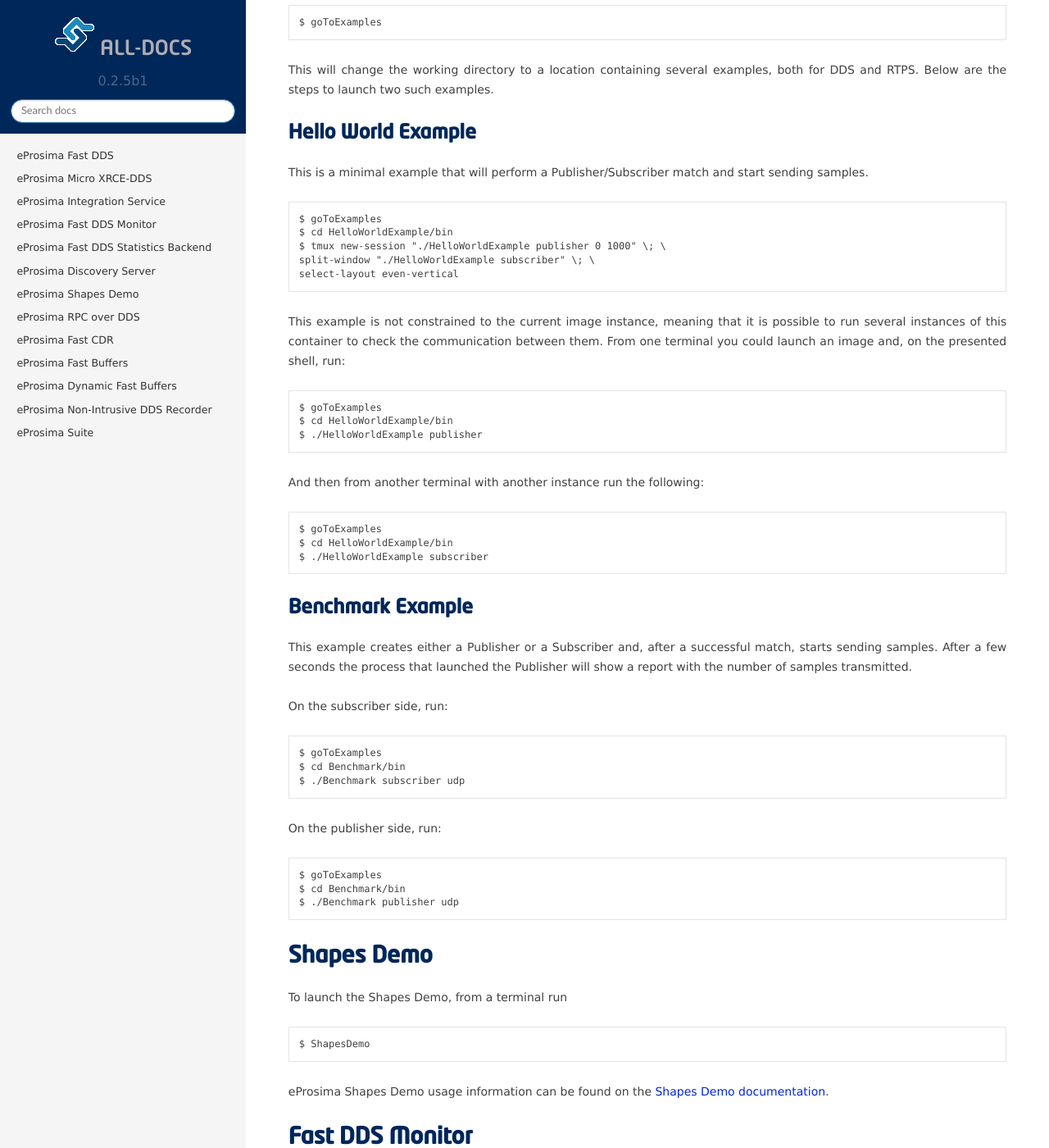
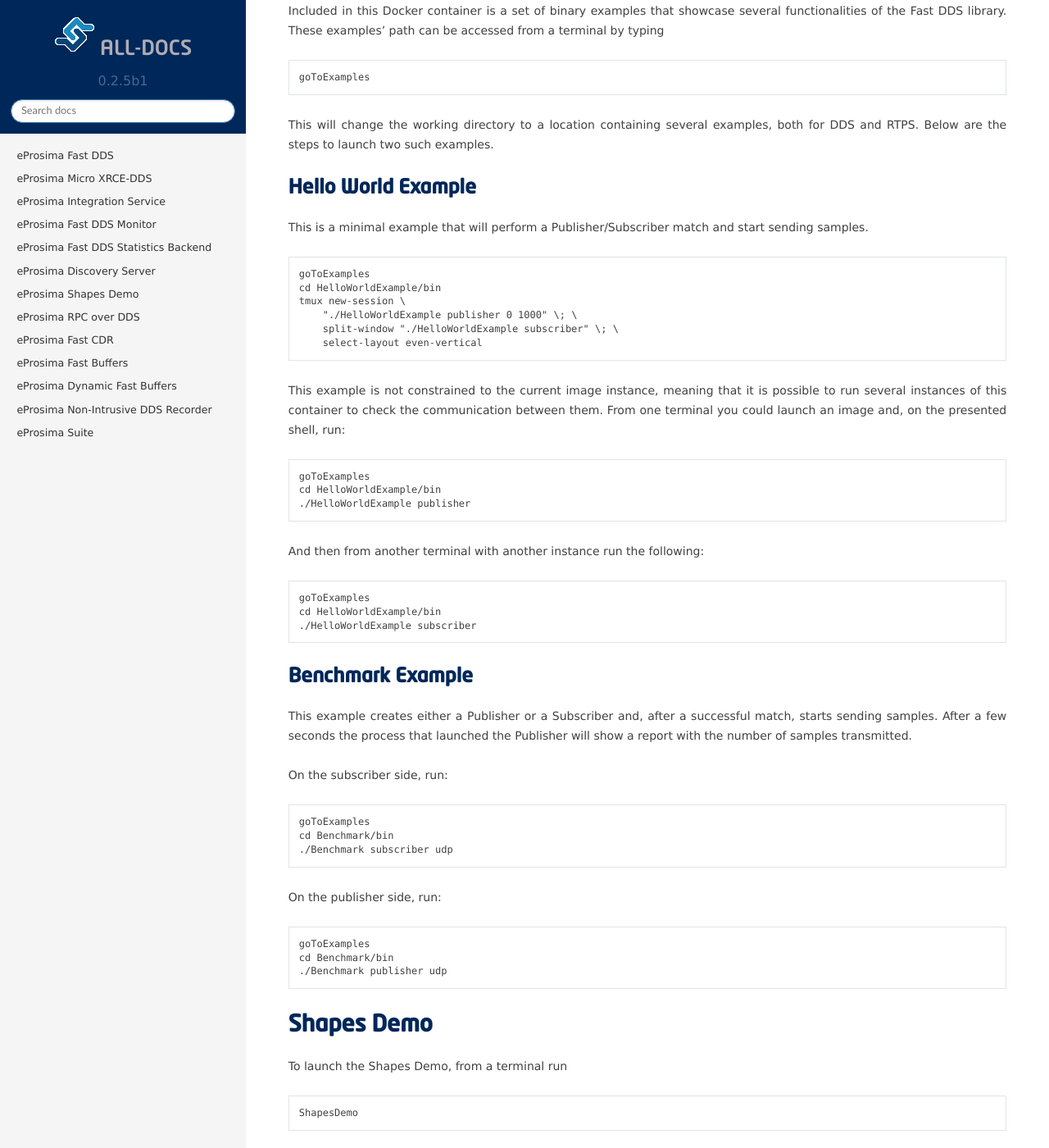
Before and after one commit to eProsima/all-docs, a Sphinx documentation site: the page built from source/eprosima-suite/eprosima_suite.rst, in a window 1280 px wide and 1400 px high, scrolled down 742 px. Shown: the whole window at 82% size. Built offline with Sphinx 7.4.7 and the Read the Docs theme 2.0.0, drawn with Linux system fonts in a browser that asks for light colours; the version number is read from the project's files by our own code; some of the changed text lies outside the part shown.

```diff
--- a/source/eprosima-suite/eprosima_suite.rst
+++ b/source/eprosima-suite/eprosima_suite.rst
@@ -8,21 +8,25 @@ From a terminal run
 
 .. code-block:: bash
 
-    $ sudo apt install docker.io
+    sudo apt install docker.io
 
 To load this image into your Docker repository, from a terminal run
 
 .. code-block:: bash
 
- $ docker load -i ubuntu-eprosima-suite:<FastDDS-Version>.tar
+    docker load -i ubuntu-eprosima-suite:<FastDDS-Version>.tar
 
 *eProsima Suite* Docker container can be run as follows:
 
 .. code-block:: bash
 
- $ xhost local:root
- $ docker run -it --privileged -e DISPLAY=$DISPLAY -v /tmp/.X11-unix:/tmp/.X11-unix \
- ubuntu-eprosima-suite:<FastDDS-Version>
+    xhost local:root
+    docker run \
+        -it \
+        --privileged \
+        -e DISPLAY=$DISPLAY \
+        -v /tmp/.X11-unix:/tmp/.X11-unix \
+        ubuntu-eprosima-suite:<FastDDS-Version>
 
 Each feature can be run from the resulting Bash Shell.
 
@@ -37,7 +41,7 @@ These examples' path can be accessed from a terminal by typing
 
 .. code-block:: bash
 
- $ goToExamples
+    goToExamples
 
 This will change the working directory to a location containing several examples, both for DDS and RTPS.
 Below are the steps to launch two such examples.
@@ -49,11 +53,12 @@ This is a minimal example that will perform a Publisher/Subscriber match and sta
 
 .. code-block:: bash
 
- $ goToExamples
- $ cd HelloWorldExample/bin
- $ tmux new-session "./HelloWorldExample publisher 0 1000" \; \
- split-window "./HelloWorldExample subscriber" \; \
- select-layout even-vertical
+    goToExamples
+    cd HelloWorldExample/bin
+    tmux new-session \
+        "./HelloWorldExample publisher 0 1000" \; \
+        split-window "./HelloWorldExample subscriber" \; \
+        select-layout even-vertical
 
 This example is not constrained to the current image instance, meaning that it is possible to run several instances of
 this container to check the communication between them.
@@ -61,17 +66,17 @@ From one terminal you could launch an image and, on the presented shell, run:
 
 .. code-block:: bash
 
- $ goToExamples
- $ cd HelloWorldExample/bin
- $ ./HelloWorldExample publisher
+    goToExamples
+    cd HelloWorldExample/bin
+    ./HelloWorldExample publisher
 
 And then from another terminal with another instance run the following:
 
 .. code-block:: bash
 
- $ goToExamples
- $ cd HelloWorldExample/bin
- $ ./HelloWorldExample subscriber
+    goToExamples
+    cd HelloWorldExample/bin
+    ./HelloWorldExample subscriber
 
 Benchmark Example
 ^^^^^^^^^^^^^^^^^
@@ -83,17 +88,17 @@ On the subscriber side, run:
 
 .. code-block:: bash
 
- $ goToExamples
- $ cd Benchmark/bin
- $ ./Benchmark subscriber udp
+    goToExamples
+    cd Benchmark/bin
+    ./Benchmark subscriber udp
 
 On the publisher side, run:
 
 .. code-block:: bash
 
- $ goToExamples
- $ cd Benchmark/bin
- $ ./Benchmark publisher udp
+    goToExamples
+    cd Benchmark/bin
+    ./Benchmark publisher udp
 
 .. _fast_dds_suite_shapes_demo:
 
@@ -104,7 +109,7 @@ To launch the Shapes Demo, from a terminal run
 
 .. code-block:: bash
 
- $ ShapesDemo
+    ShapesDemo
 
 eProsima Shapes Demo usage information can be found on the `Shapes Demo documentation
 <https://eprosima-shapes-demo.readthedocs.io/en/latest/first_steps/first_steps.html>`_.
@@ -118,7 +123,7 @@ To launch the Fast DDS Monitor, from a terminal run
 
 .. code-block:: bash
 
- $ fastdds_monitor
+    fastdds_monitor
 
 eProsima Fast DDS Monitor User Manual can be located on the `Fast DDS Monitor documentation
 <https://fast-dds-monitor.readthedocs.io/en/latest/rst/user_manual/initialize_monitoring.html>`_.
@@ -133,19 +138,19 @@ To launch the Micro XRCE-DDS Agent, from a terminal run
 
 .. code-block:: bash
 
- $ MicroXRCEAgent udp4 -p 2019 -r /root/agent.refs &
+    MicroXRCEAgent udp4 -p 2019 -r /root/agent.refs &
 
 With the Agent started, you can now run the ShapesDemo
 
 .. code-block:: bash
 
- $ ShapesDemo &
+    ShapesDemo &
 
 And launch the ShapeDemoClient, a demo client used to send data to the ShapesDemo via the Micro XRCE-DDS Agent.
 
 .. code-block:: bash
 
- $ ShapeDemoClient --udp4 127.0.0.1 2019
+    ShapeDemoClient --udp4 127.0.0.1 2019
 
 Inside that client, you can now follow the steps detailed in the `eProsima XRCE-DDS Shapes Demo page
 <https://micro-xrce-dds.docs.eprosima.com/en/latest/shapes_demo.html>`_ to send data to the ShapesDemo.
```
